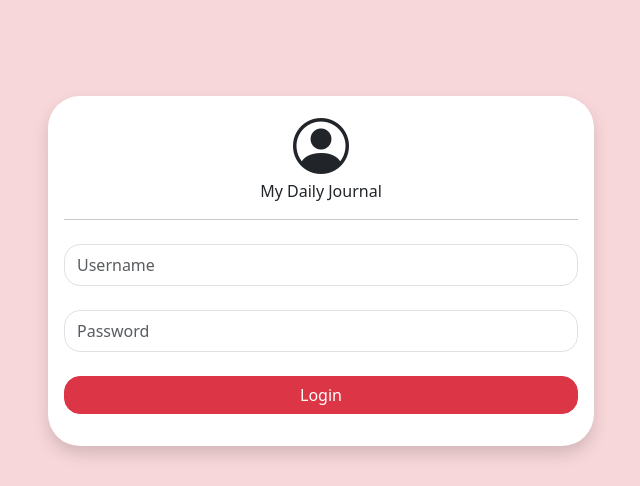
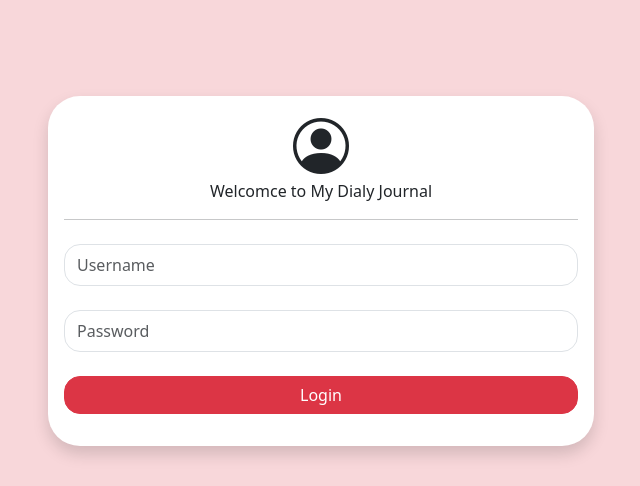
Before and after one commit to ocill1/dialyjournal, a PHP site: page /login.php in a window 1280 px wide. Shown: the top 486 px of the page, without its empty margins (319-959 px from the left). Run offline with PHP 8.4, Linux system fonts and the light colour scheme.

Commit message:
ubah judul from login

```diff
--- a/login.php
+++ b/login.php
@@ -82,7 +82,7 @@ if ($_SERVER["REQUEST_METHOD"] == "POST") {
         <div class="card-body">
           <div class="text-center mb-3">
             <i class="bi bi-person-circle h1 display-4"></i>
-            <p>My Daily Journal</p>
+            <p>Welcomce to My Dialy Journal</p>
             <hr />
           </div>
           <form action="" method="post">
```
